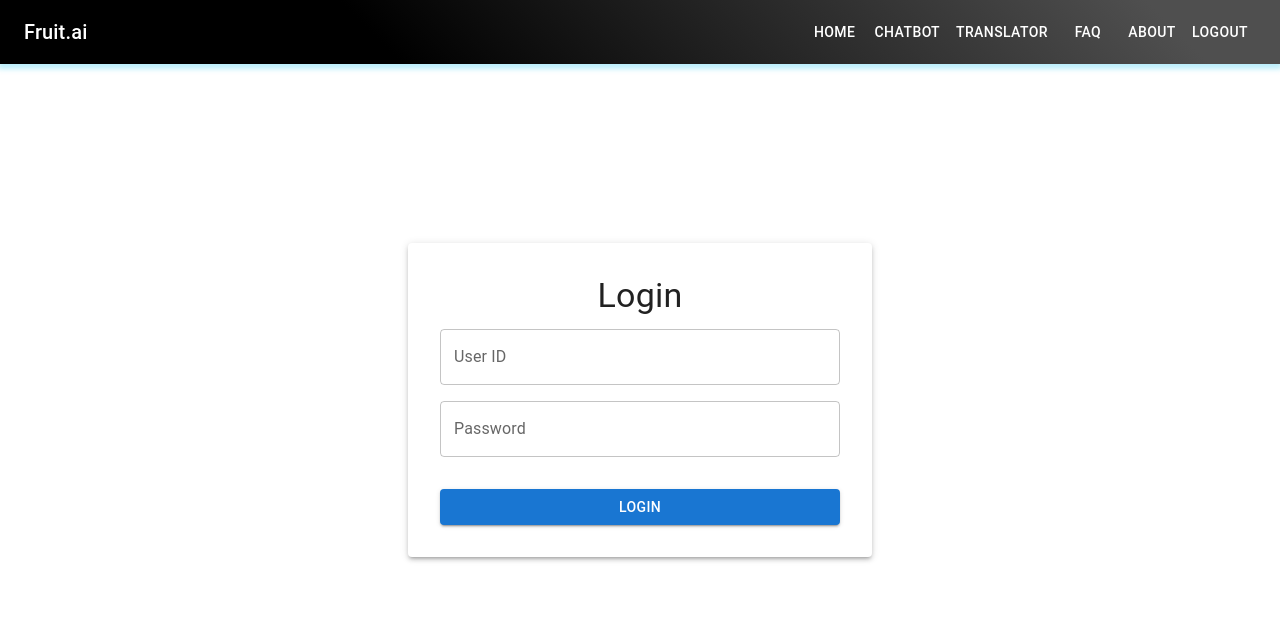
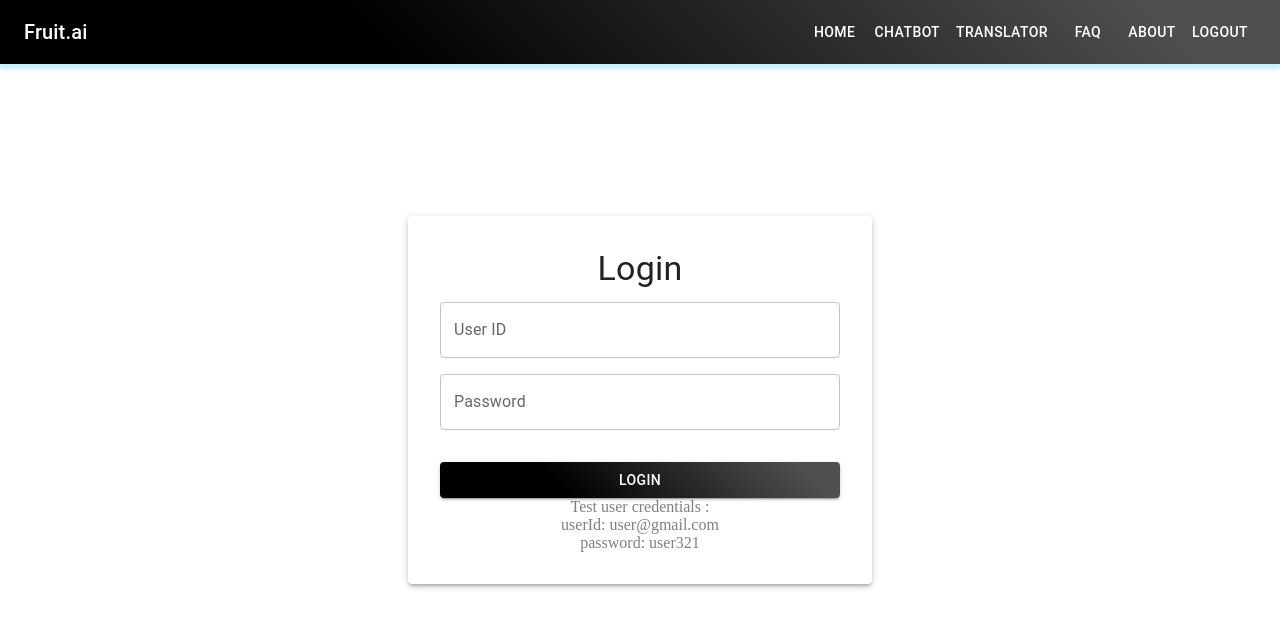
Before and after one commit to SouvikDas2002/Fruit.ai-frontend, a React (Vite) app: page /login in a window 1280 px wide. Shown: the top 628 px of the page. Built offline with nearby package versions, Linux system fonts and the light colour scheme; what react-chatbot-kit would draw is missing.

Commit message:
provide test user credentials

```diff
--- a/src/pages/LoginPage.jsx
+++ b/src/pages/LoginPage.jsx
@@ -75,13 +75,18 @@ function LoginPage({ setAuth }) {
           <Button
             type="submit"
             variant="contained"
-            color="primary"
+            // color="primary"
             fullWidth
-            sx={{ marginTop: 2 }}
+            sx={{ marginTop: 2,background:"linear-gradient(45deg, #000000 30%, #4f4f4f 90%)" }}
           >
             Login
           </Button>
         </form>
+        <Typography variant='small' sx={{ color:'gray'}}>
+          Test user credentials :<br></br>
+          <span>userId: user@gmail.com</span><br></br>
+          <span>password: user321</span>
+        </Typography>
       </Paper>
     </Container>
   );
```
